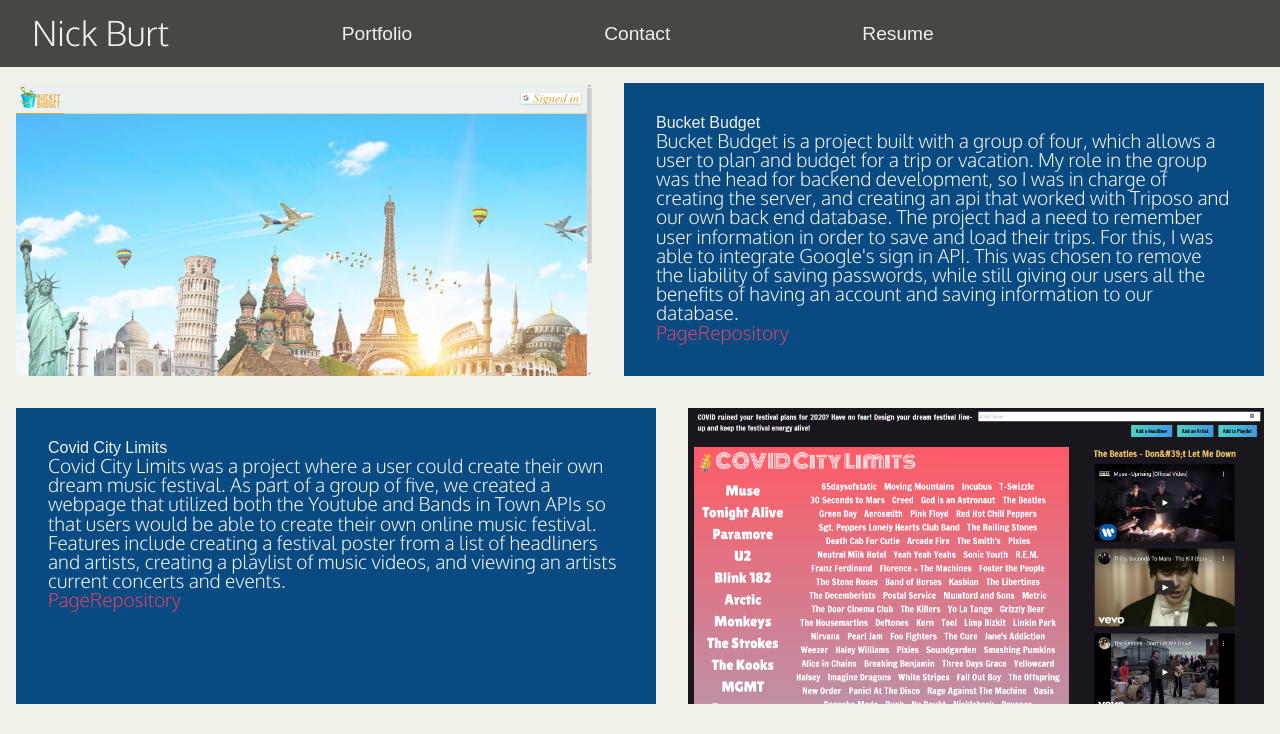
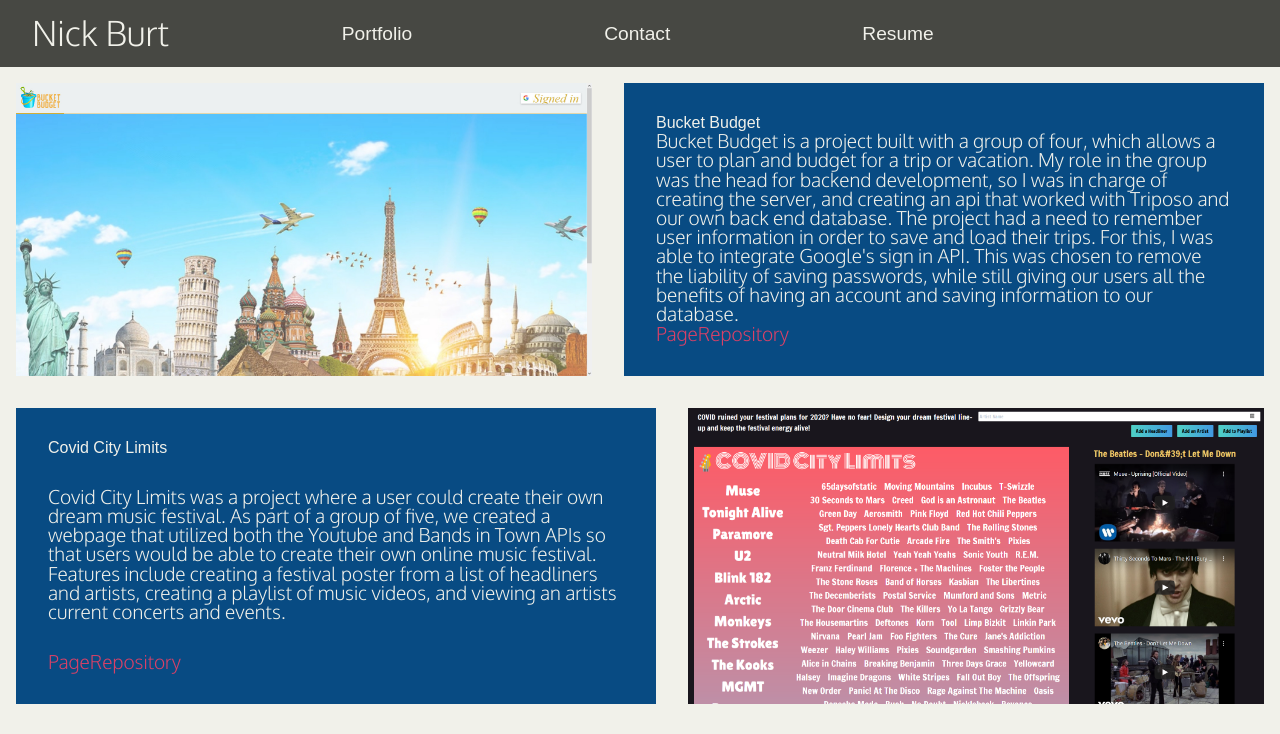
Before and after one commit to nbur4556/react-portfolio, a React (Create React App) app: page /portfolio in a window 1280 px wide. Shown: the top 734 px of the page. Built offline with nearby package versions, Linux system fonts and the light colour scheme; a web font is replaced by a local one.

Commit message:
style: create layout for textboxes on portfolio page

```diff
--- a/src/components/ProjectPreview.js
+++ b/src/components/ProjectPreview.js
@@ -9,8 +9,10 @@
         <section className="project">
             <TextBox title={props.projectTitle}>
                 <p>{props.projectDescription}</p>
-                <a href={props.deployLink} target="_blank" rel="noreferrer">Page</a>
-                <a href={props.repoLink} target="_blank" rel="noreferrer">Repository</a>
+                <div>
+                    <a href={props.deployLink} target="_blank" rel="noreferrer">Page</a>
+                    <a href={props.repoLink} target="_blank" rel="noreferrer">Repository</a>
+                </div>
             </TextBox>
 
             <img src={props.imageSrc} alt={props.imageAltText} />
--- a/src/stylesheets/project-preview.css
+++ b/src/stylesheets/project-preview.css
@@ -14,3 +14,9 @@
 .project img{
     width: 45%;
 }
+
+.project .textBox{
+    display: flex;
+    flex-direction: column;
+    justify-content: space-between;
+}
```
